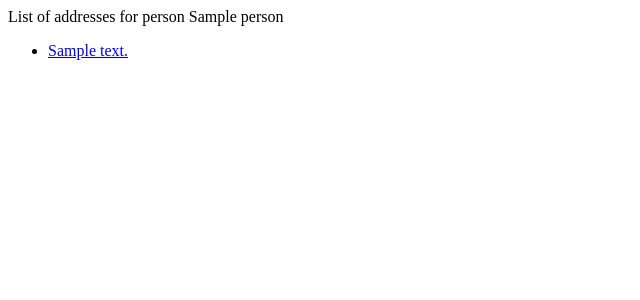
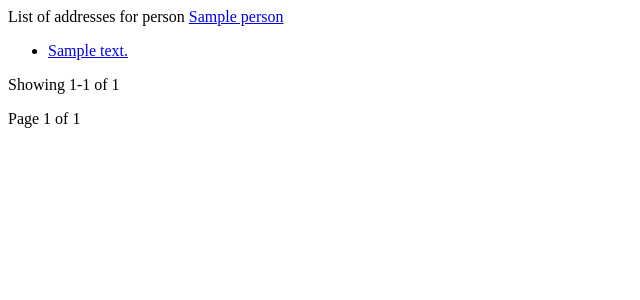
Before and after one commit to frnmst/django-futils, a Django app: template django_futils/templates/django_futils/personaddress_list.html in a window 1280 px wide. Shown: the top 300 px of the page, without its empty margins (0-640 px from the left). Run offline with Django 3.2, Linux system fonts and the light colour scheme; the template is opened without the code that fills it: most values are stand-ins (such as "Sample title", 1, 10 or a date in 2020); data that the repository does not hold is empty; parts of the project's set-up code (start-up, migrations or seed data) failed here and were passed over.

Commit message:
Added pagination. Fixes.

```diff
--- /dev/null
+++ b/django_futils/templates/django_futils/common/pagination.html
@@ -0,0 +1,27 @@
+{% load i18n %}
+{% load l10n %}
+
+{% load static %}
+{% load generic_filters %}
+
+{% comment %}See https://stackoverflow.com/a/1689788{% endcomment %}
+<p>{% translate 'Showing' %} {{ page_obj.start_index }}-{{ page_obj.end_index }} {% translate 'of' %} {{ page_obj.paginator.count }}</p>
+
+{% comment %}See https://docs.djangoproject.com/en/3.1/topics/pagination/#paginating-a-listview{% endcomment %}
+<div class="pagination">
+    <span class="step-links">
+        {% if page_obj.has_previous %}
+            <a href="?page=1">&laquo; {% translate 'first' %}</a>
+            <a href="?page={{ page_obj.previous_page_number }}">{% translate 'previous' %}</a>
+        {% endif %}
+
+        <span class="current">
+            {% translate 'Page' %} {{ page_obj.number }} {% translate 'of' %} {{ page_obj.paginator.num_pages }}
+        </span>
+
+        {% if page_obj.has_next %}
+            <a href="?page={{ page_obj.next_page_number }}">{% translate 'next' %}</a>
+            <a href="?page={{ page_obj.paginator.num_pages }}">{% translate 'last' %} &raquo;</a>
+        {% endif %}
+    </span>
+</div>
--- a/django_futils/templates/django_futils/person_object.html
+++ b/django_futils/templates/django_futils/person_object.html
@@ -30,7 +30,7 @@
     </tr>
 </table>
 
-<h2>{% translate "Primary contacts" %}</h2>
+<h2>{% translate "Contacts" %}</h2>
 
 <table>
     <tr>
--- a/django_futils/templates/django_futils/personaddress_list.html
+++ b/django_futils/templates/django_futils/personaddress_list.html
@@ -9,12 +9,12 @@
 </head>
 <body>
 
-List of addresses for person {{ person }}
+<p>{% translate 'List of addresses for person' %} <a href="{% url 'personaddress-detail' person.id %}">{{ person }}</a></p>
 
 <ul>
 {% for address in object_list %}
     <li><a href="{% url 'personaddress-detail' address.id %}">{{ address }}</a></li>
 {% endfor %}
 </ul>
-
+{% include 'django_futils/common/pagination.html' with page_obj=page_obj %}
 </body>
--- a/django_futils/views.py
+++ b/django_futils/views.py
@@ -64,12 +64,14 @@
 class PersonAddressListView(BasePermissions, generic.ListView):
     model = PersonAddress
     template_name = 'django_futils/personaddress_list.html'
+    paginate_by = 10
 
     def get_queryset(self):
-        queryset = PersonAddress.objects.filter(person=self.kwargs['pk'])[:10]
+        queryset = PersonAddress.objects.filter(person=self.kwargs['pk'])
         return get_list_or_404(queryset)
 
     def get_context_data(self, **kwargs):
+        r"""Pass the person object."""
         context = super().get_context_data(**kwargs)
         context['person'] = Person.objects.get(id=self.kwargs['pk'])
         return context
```
Also changed, not shown: django_futils/abstract_admin.py (+35 -1 lines).
